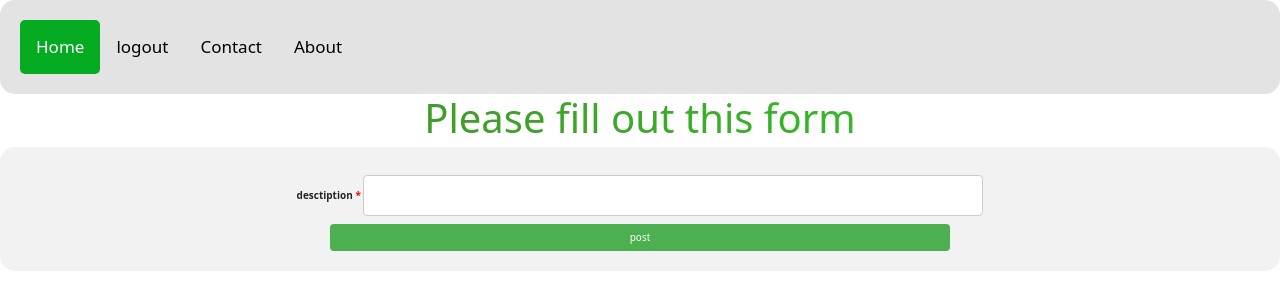
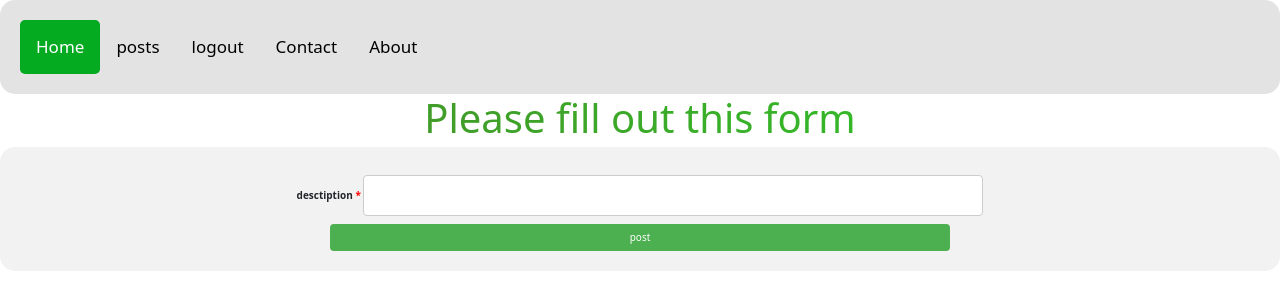
Before and after one commit to Aliasghar-Salimi/flask-web-project, a Flask app: page /create-post/ in a window 1280 px wide. Shown: the top 300 px of the page. Run offline with Flask 3, Linux system fonts and the light colour scheme; the visitor is signed in with stand-in values (Sample User, id 1); some libraries are stand-ins or nearby versions.

Commit message:
posts page added to the navbar

```diff
--- a/project/templates/base.html
+++ b/project/templates/base.html
@@ -181,6 +181,9 @@
         <header>
             <div class="topnav">
                 <a class="active" href="/">Home</a>
+                {% if session.username %}
+                    <a href="/posts/">posts</a>
+                {% endif %}
                 {% if not session.username %}
                     <a href="/register/">sign in</a>
                     <a href="/login/">login</a>
```
